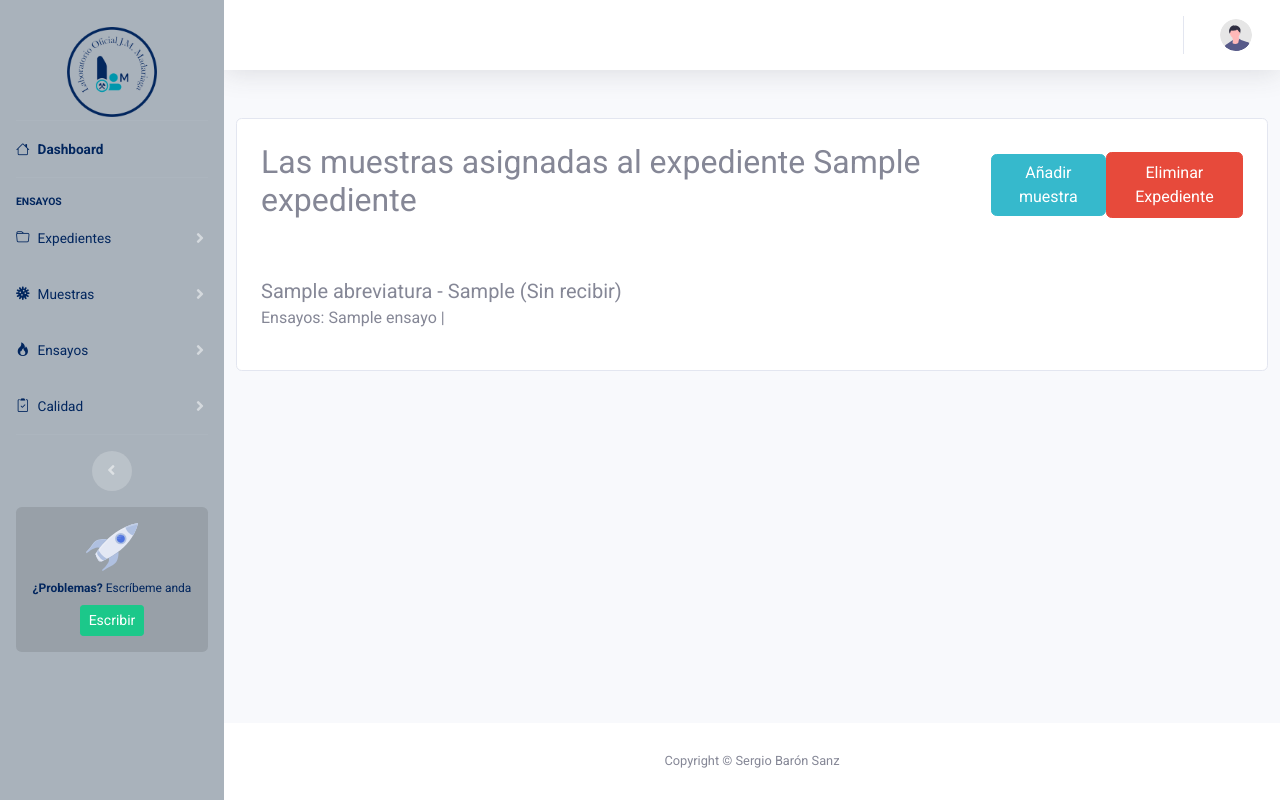
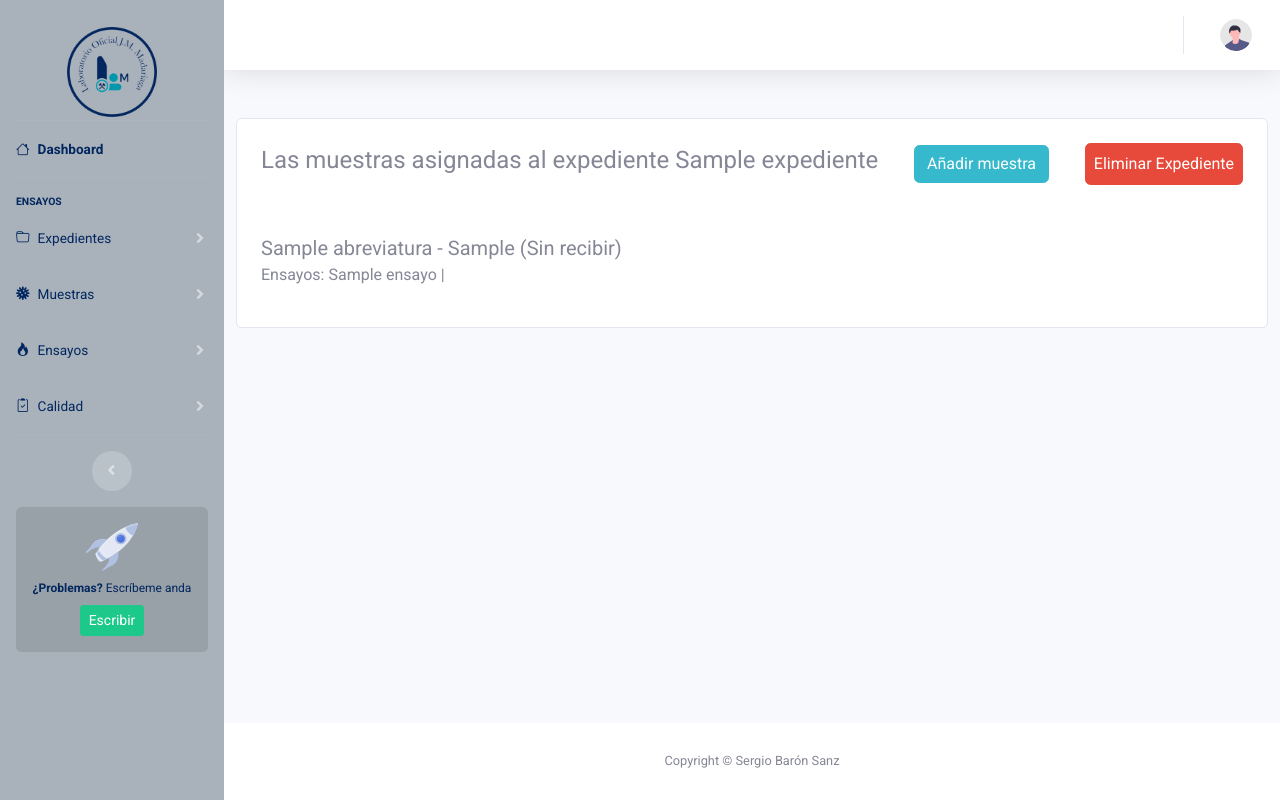
Before and after one commit to sergiobaronsanz/polvosLom, a Django app: template expedientes/templates/revisarExpediente.html in a window 1280 px wide. Run offline with Django 4.2, Linux system fonts and the light colour scheme; the template is opened without the code that fills it: most values are stand-ins (such as "Sample title", 1, 10 or a date in 2020); some libraries are stand-ins or nearby versions.

Commit message:
Arregaldo botones html revisarExpediente

```diff
--- a/expedientes/templates/revisarExpediente.html
+++ b/expedientes/templates/revisarExpediente.html
@@ -33,12 +33,12 @@
 			</div>
 			<div class= "p-4">
 				<div class= "d-flex justify-content-between align-items-center">
-					<h2 > Las muestras asignadas al expediente {{expediente.expediente}} </h2>
+					<h4 > Las muestras asignadas al expediente {{expediente.expediente}} </h4>
 					{%if expediente.estado == "5" %}
 						<button type= "button" id="generarZipExpediente" data-toggle= "modal" data-target="#modalMail" class="btn btn-primary p-2"> Generar zip </button>
 					{%endif%}
 					<form method="GET" action="{% url 'ensayosMuestras' expediente expediente.empresa.empresa "1" %}">
-						<button class= " btn btn-info ml-3"type="submit">Añadir muestra</button>
+						<button class= " btn btn-info ml-3 mr-3"type="submit">Añadir muestra</button>
 					</form>
 					<form  id="eliminarExpediente" method="POST" action="{% url 'eliminarExpediente' expediente.expediente %}" onsubmit="return confirm('¿Seguro que deseas eliminar este expediente?');">
 						{%csrf_token%}
```
